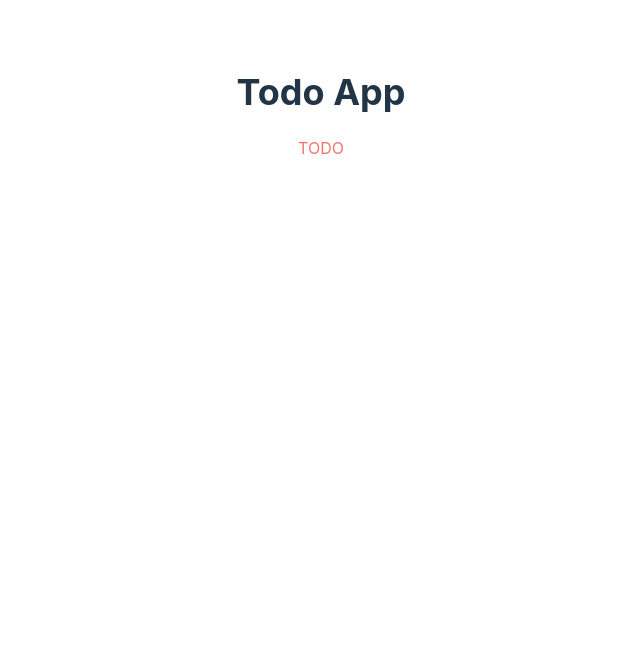
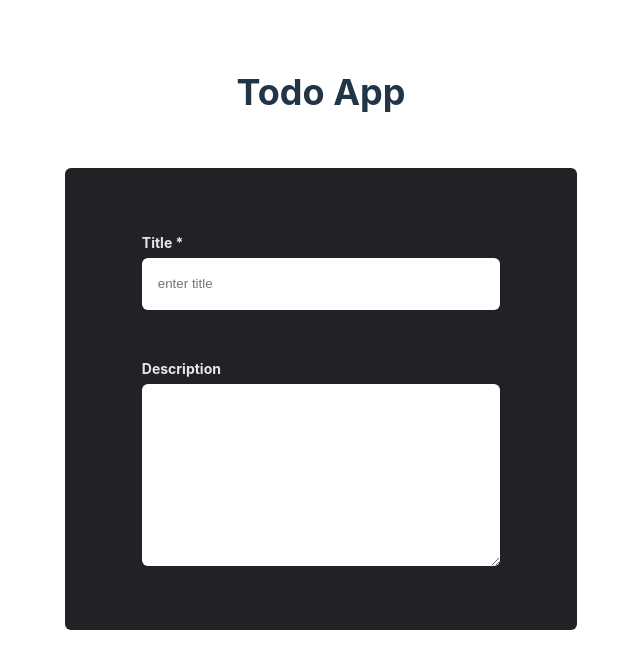
Before and after one commit to Kinbou/todolist-webFactory, a React (Vite) app: page /#/todo/1 in a window 1280 px wide. Shown: the top 668 px of the page, without its empty margins (319-959 px from the left). Built offline with nearby package versions, Linux system fonts and the light colour scheme.

Commit message:
feat: :triangular_flag_on_post: Add Todo pages

```diff
--- a/src/App/App.tsx
+++ b/src/App/App.tsx
@@ -2,7 +2,7 @@ import { AppRoutes } from './AppRoutes'
 
 function App() {
   return (
-    <div className="flex flex-col center items-center">
+    <div className="flex flex-col h-100% center items-center">
       <h1 id="app-title" className="mt-2em text-4xl">
         Todo App
       </h1>
--- a/src/pages/Todo/Todo.tsx
+++ b/src/pages/Todo/Todo.tsx
@@ -1,5 +1,56 @@
-const Todo = () => {
-  return <div className="text-red">TODO</div>
+import { ReactNode } from 'react'
+import { useParams } from 'react-router-dom'
+
+import { getTodo } from '@services/todo-service'
+import { Todo } from '@models/Todo'
+
+const TodoDetails = ({ todo }: { todo: Todo | undefined }): ReactNode => {
+  return (
+    <form className="min-w-70% max-w-100% flex flex-col">
+      <div className="flex flex-col mb-3rem">
+        <label
+          className="text-14px mb-.3rem text-gray-200 font-bold"
+          htmlFor=""
+        >
+          Title *
+        </label>
+        <input
+          className="pl-1rem h-50px border-none rounded-md"
+          placeholder="enter title"
+          value={todo?.title}
+          readOnly={!!todo}
+        />
+      </div>
+      <div className="flex flex-col">
+        <label
+          htmlFor=""
+          className="text-14px mb-.3rem text-gray-200 font-bold"
+        >
+          Description
+        </label>
+        <textarea
+          name={todo?.description}
+          id={todo?.id}
+          cols={20}
+          rows={10}
+          className="border-none rounded-md p-1rem max-w-100%"
+          readOnly={!!todo}
+        >
+          {todo?.description}
+        </textarea>
+      </div>
+    </form>
+  )
 }
 
-export default Todo
+const TodoPage = () => {
+  const { todoId } = useParams()
+  console.log('location', location)
+  return (
+    <div className="min-w-40% max-w-90% my-2rem  py-4rem flex justify-center rounded-md bg-#212226">
+      <TodoDetails todo={getTodo(todoId)} />
+    </div>
+  )
+}
+
+export default TodoPage
--- a/src/services/data/sorted-todos.json
+++ b/src/services/data/sorted-todos.json
@@ -36,7 +36,8 @@
   },
   {
     "id": "33e8d088-77ef-4c28-9163-d989c956f2a4",
-    "title": "Text overflow test : PikachuPikachuPikachuPikachuPikachuPikachuPikachuPikachuPikachuPikachu",
-    "checked": true
+    "title": "Text overflow test : Pikachu",
+    "checked": true,
+    "description": "Attraper les tous"
   }
 ]
--- a/src/services/data/todos.json
+++ b/src/services/data/todos.json
@@ -1,8 +1,9 @@
 [
   {
     "id": "33e8d088-77ef-4c28-9163-d989c956f2a4",
-    "title": "Text overflow test : PikachuPikachuPikachuPikachuPikachuPikachuPikachuPikachuPikachuPikachu",
-    "checked": true
+    "title": "Text overflow test : Pikachu",
+    "checked": true,
+    "description": "Attraper les tous"
   },
   {
     "id": "65265ae0-5e7f-416d-81b7-d220306cb8cb",
--- a/src/services/todo-service.ts
+++ b/src/services/todo-service.ts
@@ -13,3 +13,8 @@ export const getTodos = (): Todo[] => {
 export const getSortedTodos = (): Todo[] => {
   return getTodos().sort(sortTodos)
 }
+
+export const getTodo = (id: string | undefined): Todo | undefined => {
+  const findTodo = todos.find((todo) => todo.id === id)
+  return findTodo
+}
```
